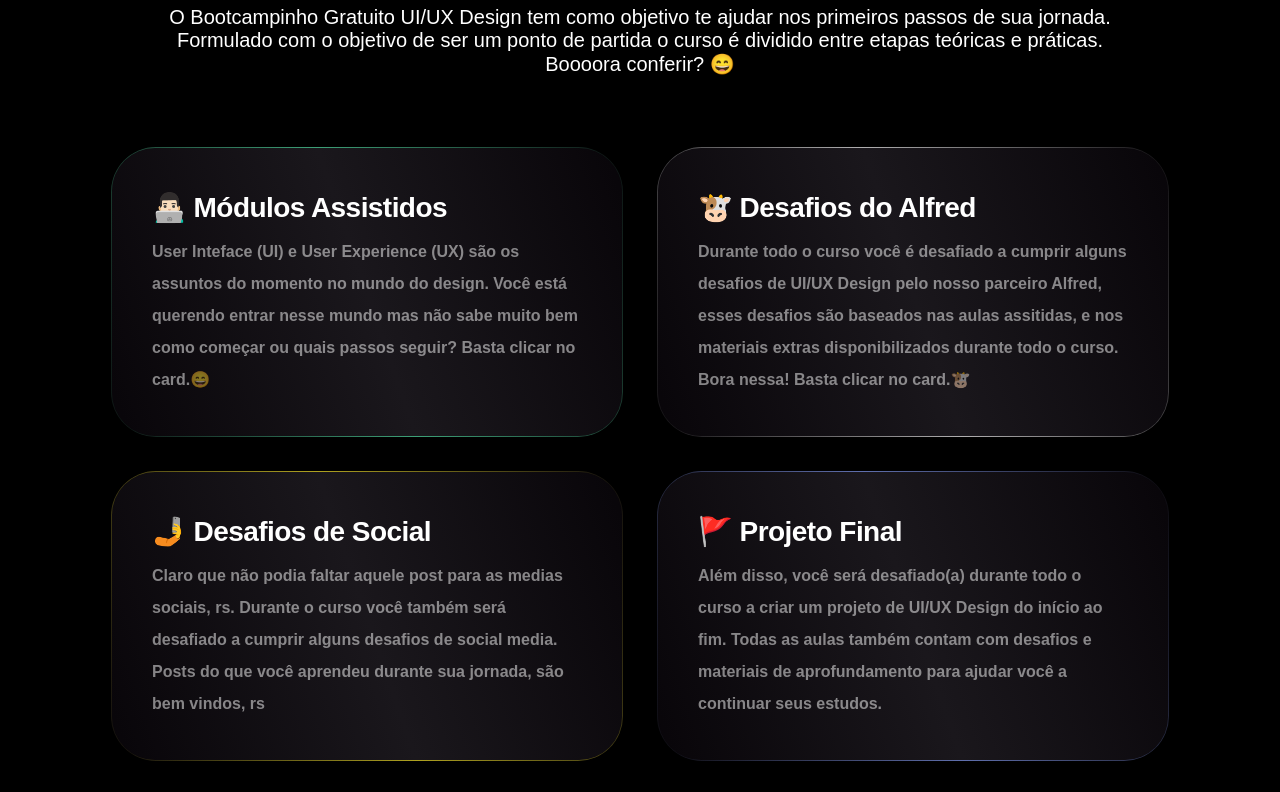
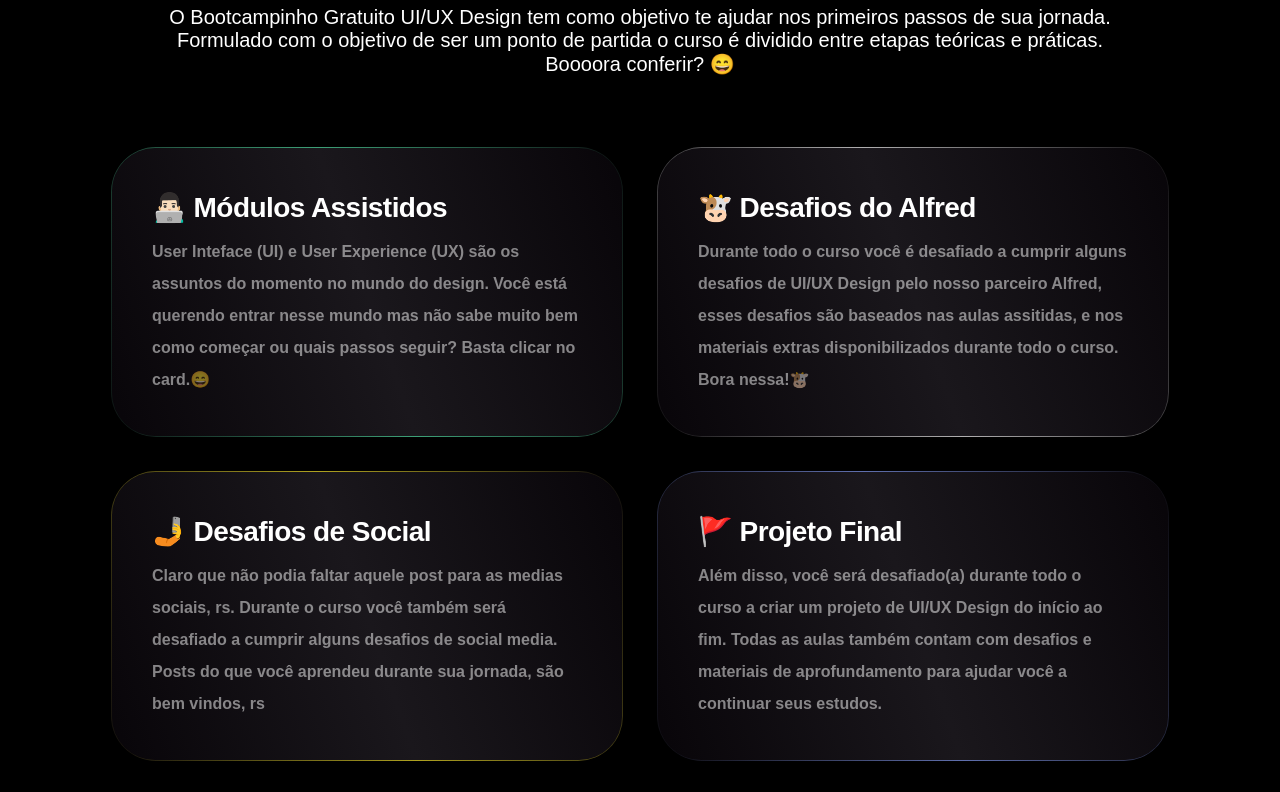
Before and after one commit to Diegojfsr/BootcampinhoUIUX2024, a plain HTML site: page index.html in a window 1280 px wide. Shown: the part 74-866 px from the top of the page. Drawn offline with Linux system fonts and the light colour scheme; a script that the page names is missing.

Commit message:
BootcampinhoUIUX

```diff
--- a/index.html
+++ b/index.html
@@ -30,7 +30,7 @@
       <div class="container-card bg-white-box">
         <p class="card-title">🐮 Desafios do Alfred</p>
         <p class="card-description">Durante todo o curso você é desafiado a cumprir alguns desafios de UI/UX Design pelo nosso parceiro Alfred, esses desafios são baseados nas aulas assitidas, e nos materiais extras disponibilizados durante todo o curso.
-        Bora nessa! Basta clicar no card.🐮
+        Bora nessa!🐮
         </p>
       </div>
     </div>
```
